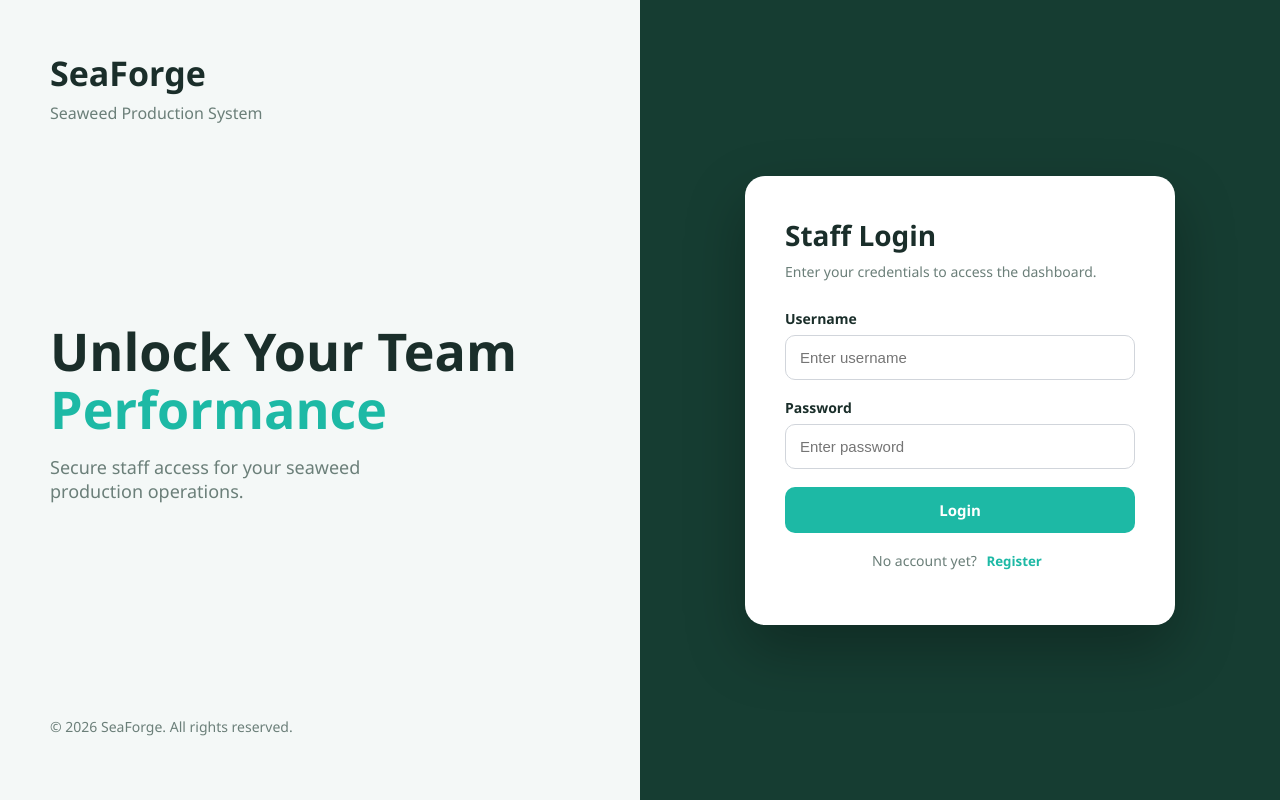
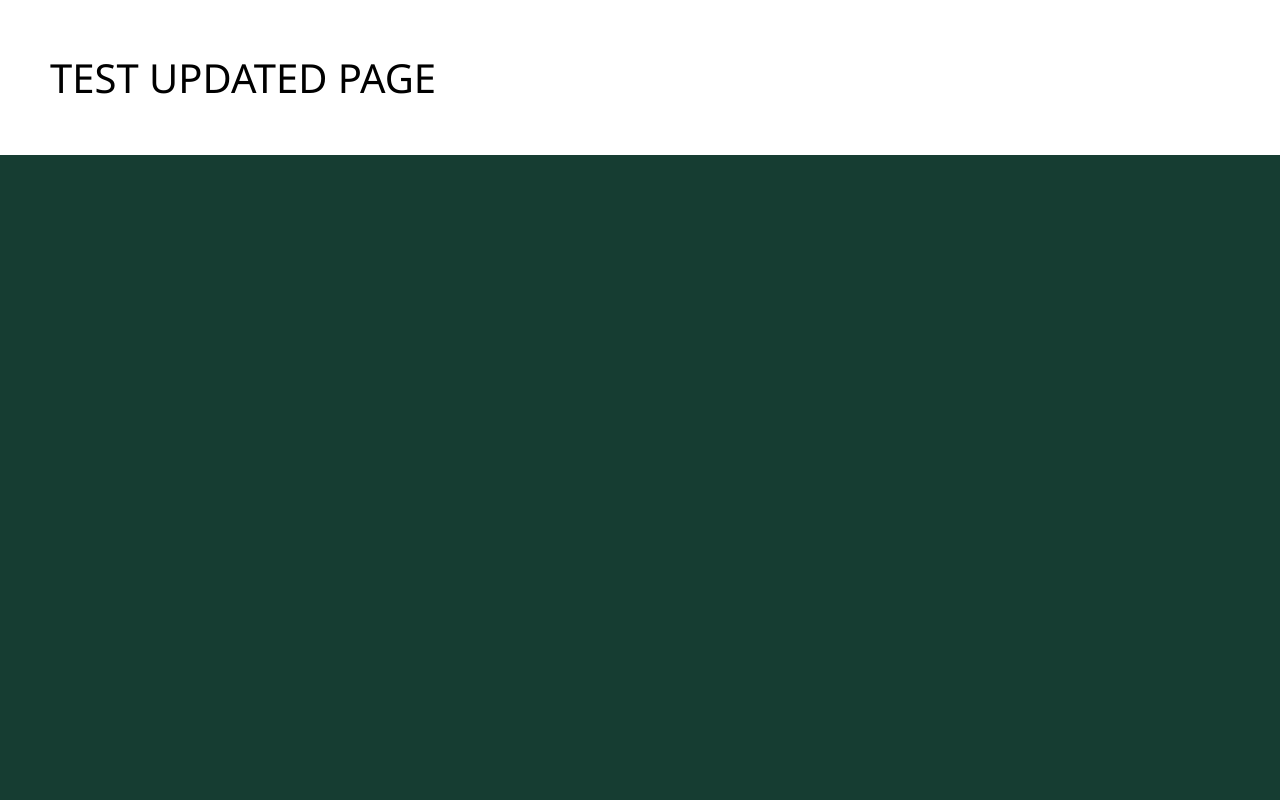
Before and after one commit to markkennethkenet/seaforge, a Next.js app: page / in a window 1280 px wide. Built offline with nearby package versions, Linux system fonts and the light colour scheme.

Commit message:
Update page.tsx

```diff
--- a/app/page.tsx
+++ b/app/page.tsx
@@ -1,198 +1,7 @@
-"use client";
-
-import { useMemo, useState } from "react";
-
-type Tab = "login" | "register";
-
 export default function Home() {
-  const [tab, setTab] = useState<Tab>("login");
-
-  const [username, setUsername] = useState("");
-  const [password, setPassword] = useState("");
-  const [confirmPassword, setConfirmPassword] = useState("");
-
-  const [message, setMessage] = useState("");
-  const [loading, setLoading] = useState(false);
-
-  const strength = useMemo(() => {
-    const hasLowercase = /[a-z]/.test(password);
-    const hasUppercase = /[A-Z]/.test(password);
-    const hasDigit = /\d/.test(password);
-    const hasSymbol = /[^A-Za-z0-9]/.test(password);
-    const hasMinLength = password.length >= 12;
-
-    const score = [
-      hasLowercase,
-      hasUppercase,
-      hasDigit,
-      hasSymbol,
-      hasMinLength,
-    ].filter(Boolean).length;
-
-    let label = "Weak";
-    if (score === 5) label = "Strong";
-    else if (score >= 3) label = "Medium";
-
-    return {
-      label,
-      score,
-      hasLowercase,
-      hasUppercase,
-      hasDigit,
-      hasSymbol,
-      hasMinLength,
-    };
-  }, [password]);
-
-  async function handleSubmit(event: React.FormEvent<HTMLFormElement>) {
-    event.preventDefault();
-    setLoading(true);
-    setMessage("");
-
-    try {
-      const url = tab === "login" ? "/api/login" : "/api/register";
-
-      const body =
-        tab === "login"
-          ? { username, password }
-          : { username, password, confirmPassword };
-
-      const response = await fetch(url, {
-        method: "POST",
-        headers: {
-          "Content-Type": "application/json",
-        },
-        body: JSON.stringify(body),
-      });
-
-      const data = await response.json();
-      setMessage(data.message || "Done.");
-
-      if (data.success) {
-        setUsername("");
-        setPassword("");
-        setConfirmPassword("");
-      }
-    } catch {
-      setMessage("Server error. Please try again.");
-    } finally {
-      setLoading(false);
-    }
-  }
-
   return (
-    <main className="auth-page">
-      <section className="auth-left">
-        <div>
-          <h2 className="brand">SeaForge</h2>
-          <p className="subtitle">Seaweed Production System</p>
-        </div>
-
-        <div className="hero-text">
-          <h1>
-            Unlock Your Team <span>Performance</span>
-          </h1>
-          <p>Secure staff access for your seaweed production operations.</p>
-        </div>
-
-        <p className="copyright">
-          © {new Date().getFullYear()} SeaForge. All rights reserved.
-        </p>
-      </section>
-
-      <section className="auth-right">
-        <div className="auth-card">
-          <h2>{tab === "login" ? "Staff Login" : "Create Account"}</h2>
-
-          <p className="card-subtitle">
-            {tab === "login"
-              ? "Enter your credentials to access the dashboard."
-              : "Register a new staff account for SeaForge."}
-          </p>
-
-          <form onSubmit={handleSubmit}>
-            <div>
-              <label>Username</label>
-              <input
-                type="text"
-                value={username}
-                onChange={(event) => setUsername(event.target.value)}
-                placeholder="Enter username"
-              />
-            </div>
-
-            <div>
-              <label>Password</label>
-              <input
-                type="password"
-                value={password}
-                onChange={(event) => setPassword(event.target.value)}
-                placeholder="Enter password"
-              />
-            </div>
-
-            {tab === "register" && (
-              <>
-                <div className="meter">
-                  <div className="meter-bar">
-                    <div
-                      className="meter-fill"
-                      style={{ width: `${(strength.score / 5) * 100}%` }}
-                    />
-                  </div>
-
-                  <p>
-                    Password Strength: <b>{strength.label}</b>
-                  </p>
-
-                  <ul>
-                    <li>{strength.hasLowercase ? "✓" : "○"} Lowercase letter</li>
-                    <li>{strength.hasUppercase ? "✓" : "○"} Uppercase letter</li>
-                    <li>{strength.hasDigit ? "✓" : "○"} Number</li>
-                    <li>{strength.hasSymbol ? "✓" : "○"} Symbol</li>
-                    <li>{strength.hasMinLength ? "✓" : "○"} Minimum 12 characters</li>
-                  </ul>
-                </div>
-
-                <div>
-                  <label>Confirm Password</label>
-                  <input
-                    type="password"
-                    value={confirmPassword}
-                    onChange={(event) => setConfirmPassword(event.target.value)}
-                    placeholder="Confirm password"
-                  />
-                </div>
-              </>
-            )}
-
-            {message && <p className="message">{message}</p>}
-
-            <button type="submit" disabled={loading}>
-              {loading
-                ? tab === "login"
-                  ? "Logging in..."
-                  : "Registering..."
-                : tab === "login"
-                ? "Login"
-                : "Register"}
-            </button>
-          </form>
-
-          <p className="switch-text">
-            {tab === "login" ? "No account yet?" : "Already have an account?"}{" "}
-            <button
-              type="button"
-              onClick={() => {
-                setMessage("");
-                setTab(tab === "login" ? "register" : "login");
-              }}
-            >
-              {tab === "login" ? "Register" : "Login"}
-            </button>
-          </p>
-        </div>
-      </section>
+    <main style={{ padding: "50px", fontSize: "40px", background: "white", color: "black" }}>
+      TEST UPDATED PAGE
     </main>
   );
 }
```
